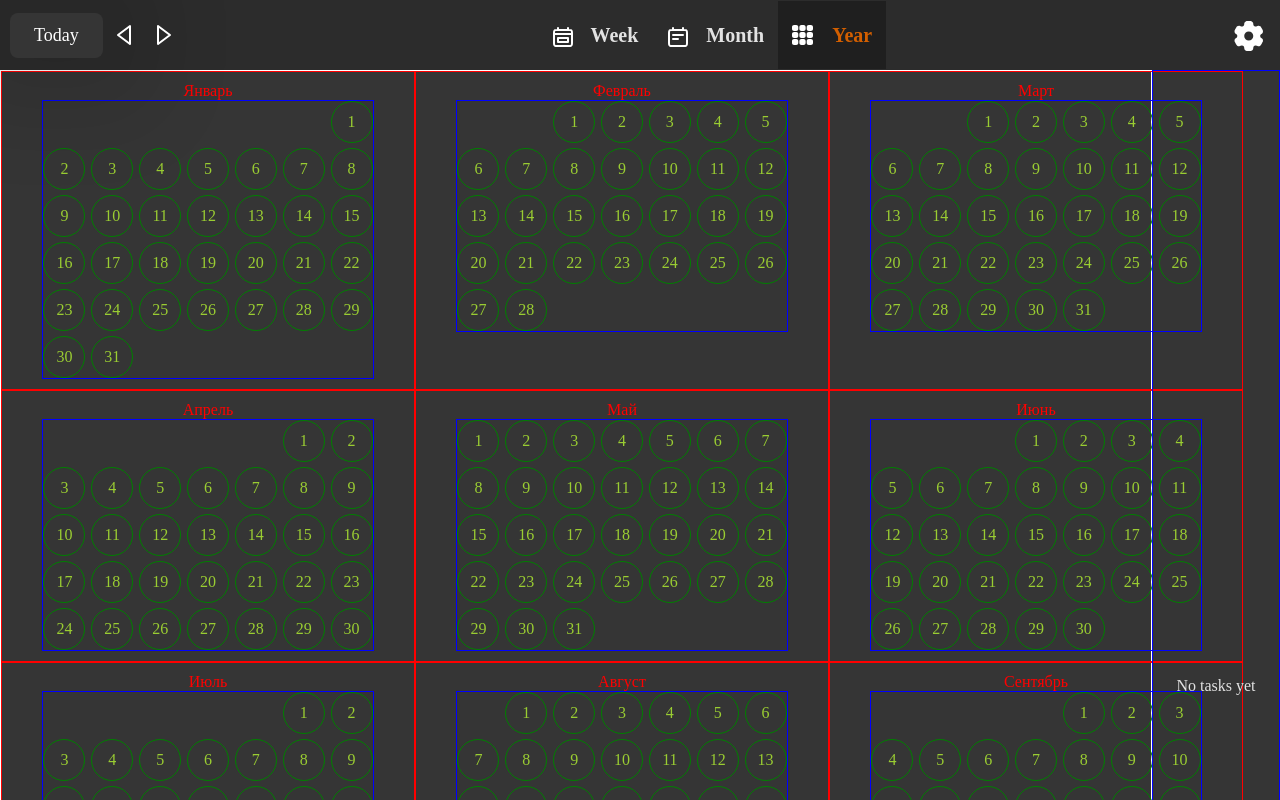
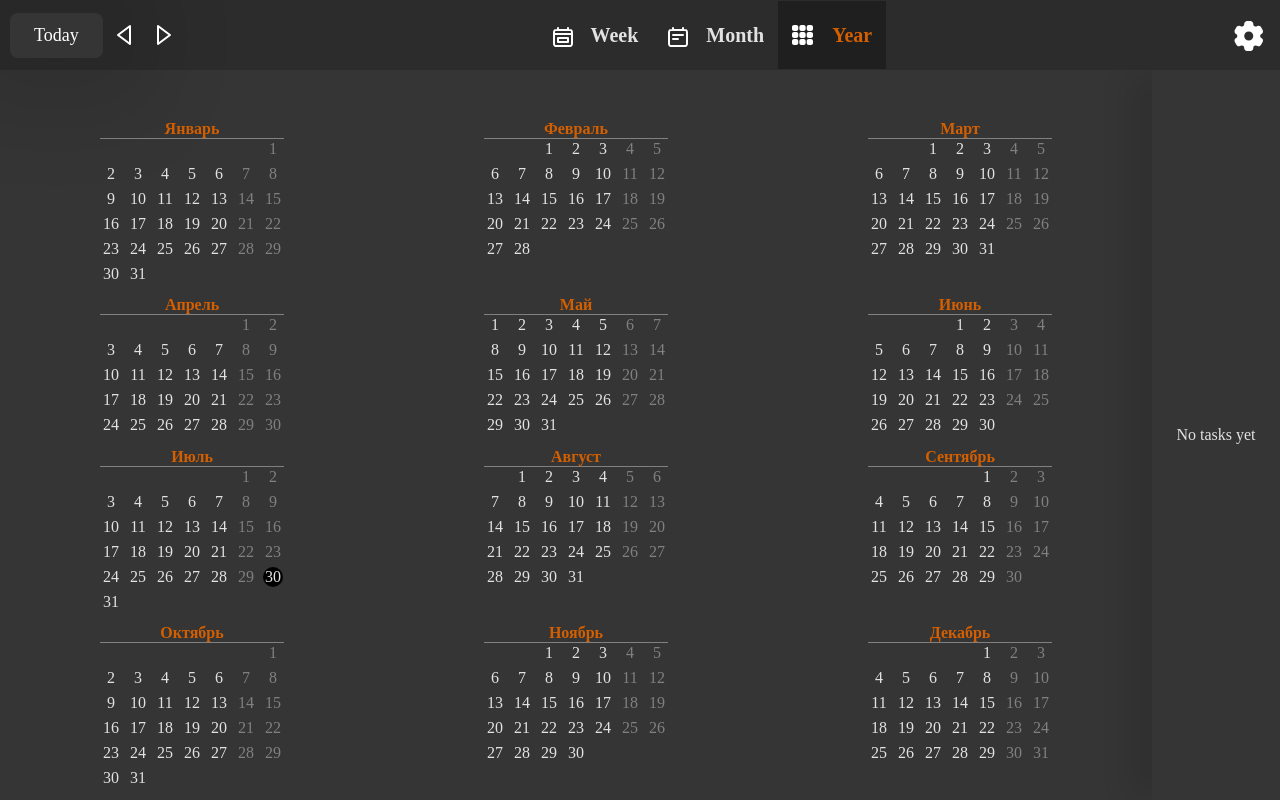
Before and after one commit to kabanooovd/task-manager, a React app: page / in a window 1280 px wide. Shown: the top 800 px of the page. Built offline with nearby package versions, Linux system fonts and the light colour scheme.

Commit message:
finished years ui

```diff
--- a/src/components/Year/Year.module.scss
+++ b/src/components/Year/Year.module.scss
@@ -5,47 +5,56 @@
     height: calc(100vh - var(--header-height));
 
     .months {
-        border: 1px solid white;
+        margin-top: 50px;
         grid-area: 1 / 1 / 2 / 10;
         display: grid;
         grid-template-columns: repeat(3, 1fr);
 
         .calendar__wrapper {
-            border: 1px solid red;
-            padding: 10px 40px;
-
             .calendar {
                 display: flex;
                 flex-direction: column;
                 justify-content: center;
                 align-items: center;
                 .calendar__header {
-                    color: red;
+                    span {
+                        font-weight: 600;
+                        color: var(--main-app-color);
+                    }
                 }
 
                 .calendar_days__wrapper {
-                    color: yellowgreen;
-
+                    border-top: 1px solid grey;
                     display: grid;
                     grid-template-columns: repeat(7, 1fr);
                     gap: 5px;
                     place-self: center;
-                    border: 1px solid blue;
-                    width: 330px;
+                    width: 184px;
 
                     .day_grid__wrapper {
                         display: flex;
                         justify-content: center;
                         align-items: center;
                         .day {
-                            border: 1px solid green;
-                            width: 40px;
-                            height: 40px;
-                            border-radius: 50%;
-
+                            cursor: pointer;
+                            width: 20px;
+                            height: 20px;
                             display: flex;
                             justify-content: center;
                             align-items: center;
+                            border-radius: 50%;
+                            transition: all 0.5s;
+
+                            &:hover {
+                                background-color: #979797;
+                                color: #3a3a3a;
+                            }
+                        }
+                        .dayWe {
+                            color: grey;
+                        }
+                        .dayTd {
+                            background-color: black;
                         }
                     }
                 }
@@ -54,11 +63,12 @@
     }
 
     .sideBar {
-        border: 1px solid blue;
         grid-area: 1 / 10 / 2 / 11;
 
         display: flex;
         justify-content: center;
         align-items: center;
+
+        box-shadow: -28px 0px 28px -5px rgba(0,0,0,0.1);
     }
 }
--- a/src/components/Year/Year.tsx
+++ b/src/components/Year/Year.tsx
@@ -1,7 +1,9 @@
+import moment from 'moment'
 import { MONTHS_MAPPER } from '../../config'
 import { onGetDaysInMonth, onGetOtherMonthDays } from '../../utils'
 import { ModeWrapper } from '../ModeWrapper/ModeWrapper'
 import s from './Year.module.scss'
+import classNames from 'classnames'
 
 export const Year: React.FC<{
     currentYear: number
@@ -10,7 +12,7 @@ export const Year: React.FC<{
     const monthsInYear = Array(12)
         .fill(null)
         .map((_, idx) => idx)
-
+    const _format = 'DD-MM-YYYY'
     return (
         <ModeWrapper>
             <div className={s.container}>
@@ -25,8 +27,6 @@ export const Year: React.FC<{
                             initWeekDayInMonth,
                             'prev'
                         )
-
-                        console.log('==> ', month)
                         return (
                             <div key={month} className={s.calendar__wrapper}>
                                 <div className={s.calendar}>
@@ -34,14 +34,23 @@ export const Year: React.FC<{
                                         <span>{MONTHS_MAPPER[month]}</span>
                                     </div>
                                     <div className={s.calendar_days__wrapper}>
-                                        {/* fake days in the month */}
                                         {prevDaysList.map((_, idx) => (
                                             <div key={idx} />
                                         ))}
                                         {daysList.map((day) => {
+                                            const onSetDayStyle = () => {
+                                                switch (true) {
+                                                    case day.format(_format) === moment(new Date()).format(_format):
+                                                        return classNames(s.day, s.dayTd)
+                                                    case day.day() === 0 || day.day() === 6:
+                                                        return classNames(s.day, s.dayWe)
+                                                    default:
+                                                        return s.day
+                                                }
+                                            }
                                             return (
                                                 <div key={day.date()} className={s.day_grid__wrapper}>
-                                                    <div className={s.day}>{day.date()}</div>
+                                                    <div className={onSetDayStyle()}>{day.date()}</div>
                                                 </div>
                                             )
                                         })}
```
